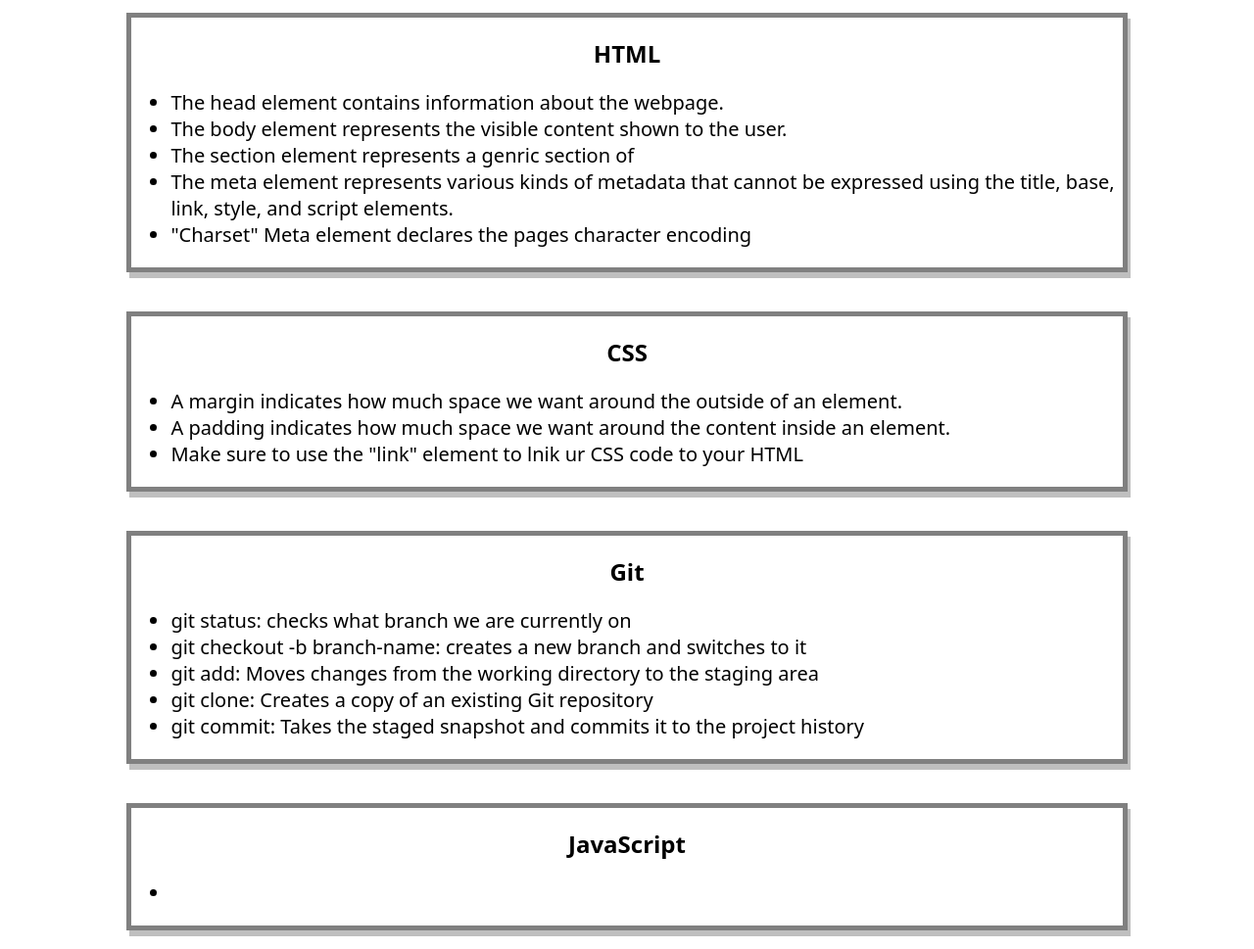
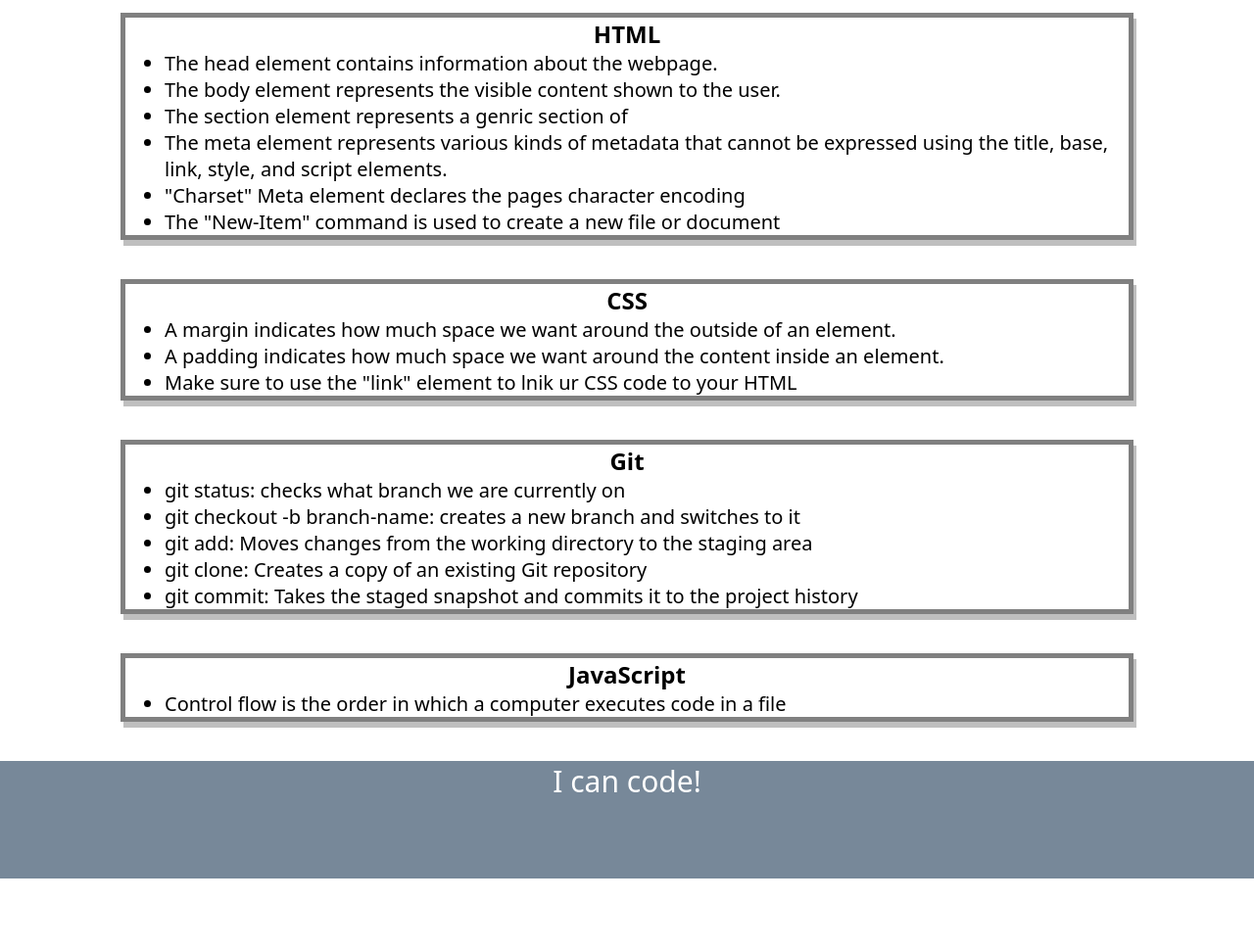
Before and after one commit to AnthonyCBlanco/prework_study_guide, a plain HTML site: page prework-study-guide/index.html in a window 1280 px wide. Shown: the part 197-1166 px from the top of the page at 98% size. After the commit the page ends 1094 px from the top, so only its background shows below. Drawn offline with Linux system fonts and the light colour scheme.

Commit message:
<add JavaScript to study guide>

```diff
--- /dev/null
+++ b/prework-study-guide/assets/script.js
@@ -0,0 +1,20 @@
+var topics = ['HTML', 'CSS', 'Git', 'JavaScript'];
+
+  for(var x = 0; x < topics.length; x++)  {
+    console.log(topics[x])
+  }
+
+/*
+if (topics === 'HTML') {
+  console.log("Let's study HTML!");
+} else if (topics === 'CSS') {
+  console.log("Let's study CSS!");
+} else if (topics === 'Git') {
+  console.log("Let's study Git!");
+} else if (topics === 'JavaScript') {
+  console.log("Let's study JavaScript!");
+} else {
+  console.log('Please try again!');
+}
+
+*/
--- a/prework-study-guide/assets/style.css
+++ b/prework-study-guide/assets/style.css
@@ -2,8 +2,8 @@
     font-family: system-ui;
 }
 *{
-    margin: 10;
-    padding: 100;
+    margin: 0;
+    padding: 0;
 }
 header,
 footer {
--- a/prework-study-guide/index.html
+++ b/prework-study-guide/index.html
@@ -11,6 +11,7 @@
     <header id="header" class="card2" id="css-section">
       <h1>Prework Study Guide</h1>
       <img src="./assets/bowtie-cat.png" alt="Profile image of cat wearing a bow tie." />
+      <h2>✨ Open the Console to See What's Happening ✨</h2>
     </header>
     <main>
       <section class="card" id="html-section">
@@ -21,6 +22,7 @@
         <li>The section element represents a genric section of</li>
         <li>The meta element represents various kinds of metadata that cannot be expressed using the title, base, link, style, and script elements.</li>
         <li>"Charset" Meta element declares the pages character encoding</li>
+        <li>The "New-Item" command is used to create a new file or document</li>
       </ul>
       </section>
 
@@ -48,7 +50,7 @@
       <section class="card" id="javascript-section">
         <h2>JavaScript</h2>
         <ul>
-          <li></li>
+          <li>Control flow is the order in which a computer executes code in a file</li>
         </ul>
       </section>
     </main>
@@ -56,5 +58,6 @@
     <footer>
       <p>I can code!</p>
     </footer>
+      <script src="./assets/script.js"></script>
   </body>
 </html>
```
